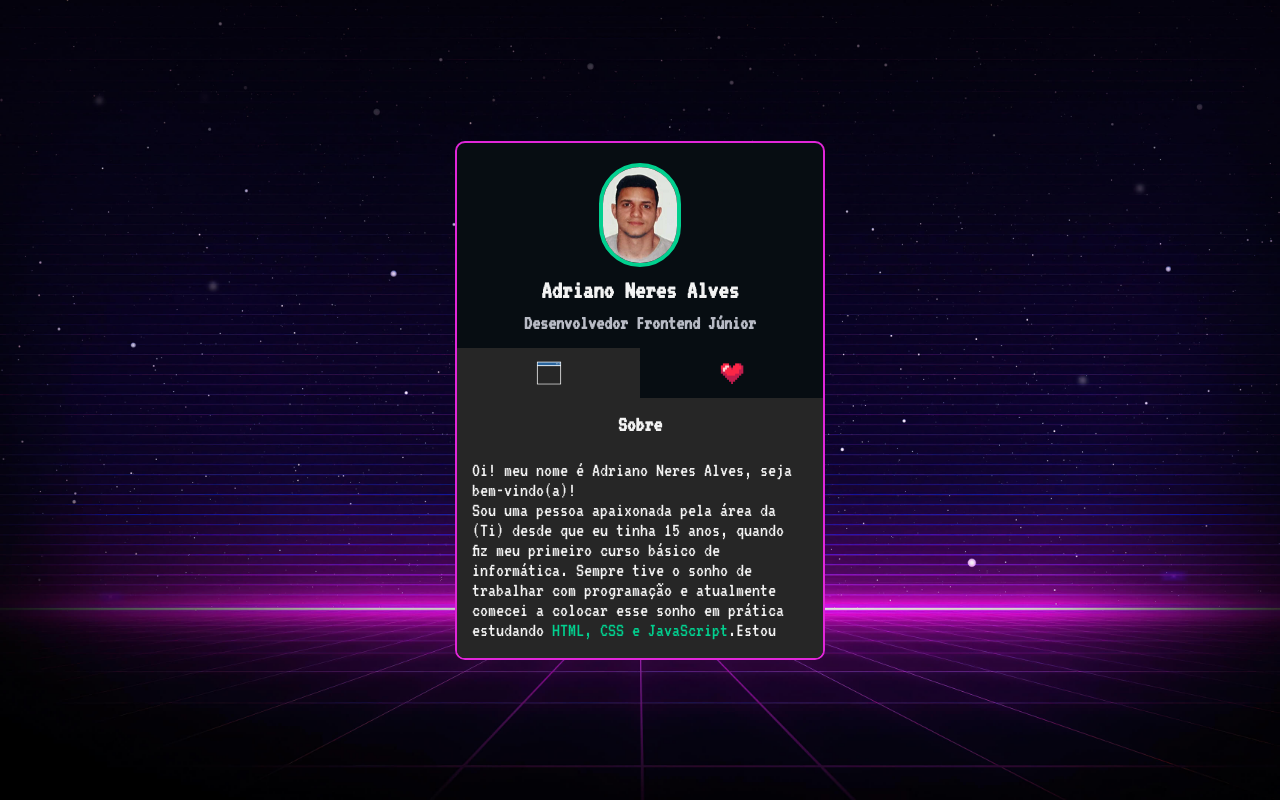
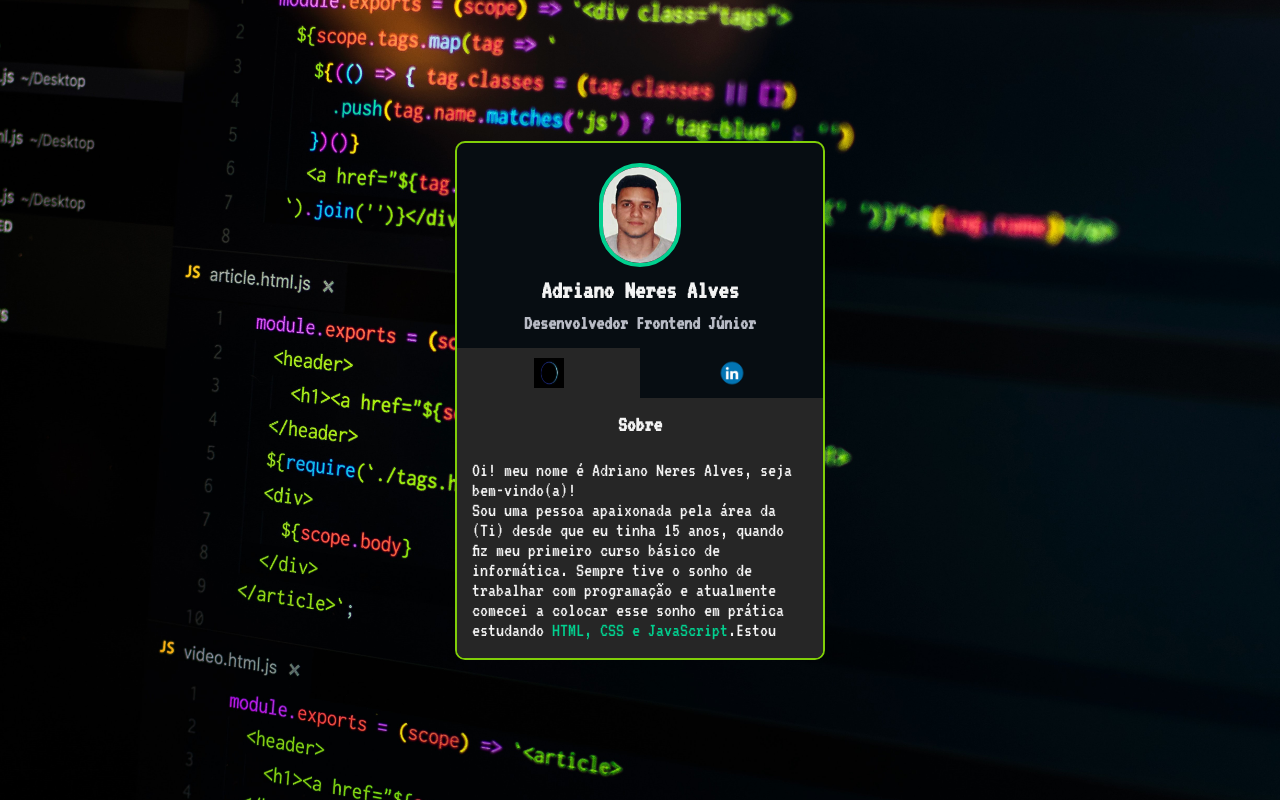
Before and after one commit to Adrianoineres/mini-portfolio-Adriano, a plain HTML site: page index.html in a window 1280 px wide. Drawn offline with Linux system fonts and the light colour scheme.

Commit message:
alteração de imagens

```diff
--- a/index.html
+++ b/index.html
@@ -25,10 +25,10 @@
       <div class="conteudo">
         <ul class="abas">
           <li class="aba selecionado"id="sobre-min">
-            <img src="./src/imagens/sobre.gif" alt="ícone de sobre mim" />
+            <img src="./src/imagens/200.webp"alt="ícone de sobre mim" />
           </li>
           <li class="aba"id="minhas-redes">
-            <img src="./src/imagens/coracao.gif" alt="ícone de redes sociais" />
+            <img src="./src/imagens/linkedingif.gif" alt="ícone de redes sociais" />
           </li>
         </ul>
 
--- a/src/css/estilos.css
+++ b/src/css/estilos.css
@@ -1,5 +1,5 @@
 body{
-    background-image: url(../imagens/fundo-site.jpg);
+    background-image: url(../imagens/jsiamagem.jpeg);
     background-repeat: no-repeat;
     background-size: cover;
     background-position: center;
@@ -17,7 +17,7 @@ body{
 .cartao{
     background-color: #070d12;
     width: 370px;
-    border: 2px solid #e126d9;
+    border: 2px solid #80ce08;
     border-radius: 10px;
     overflow: hidden;
 }
```
Also changed, not shown: src/imagens/200.webp (added), src/imagens/coracao.gif (deleted), src/imagens/imagemhtml.jpg (added), src/imagens/jsiamagem.jpeg (added), src/imagens/linkedingif.gif (added), 1 other file.
